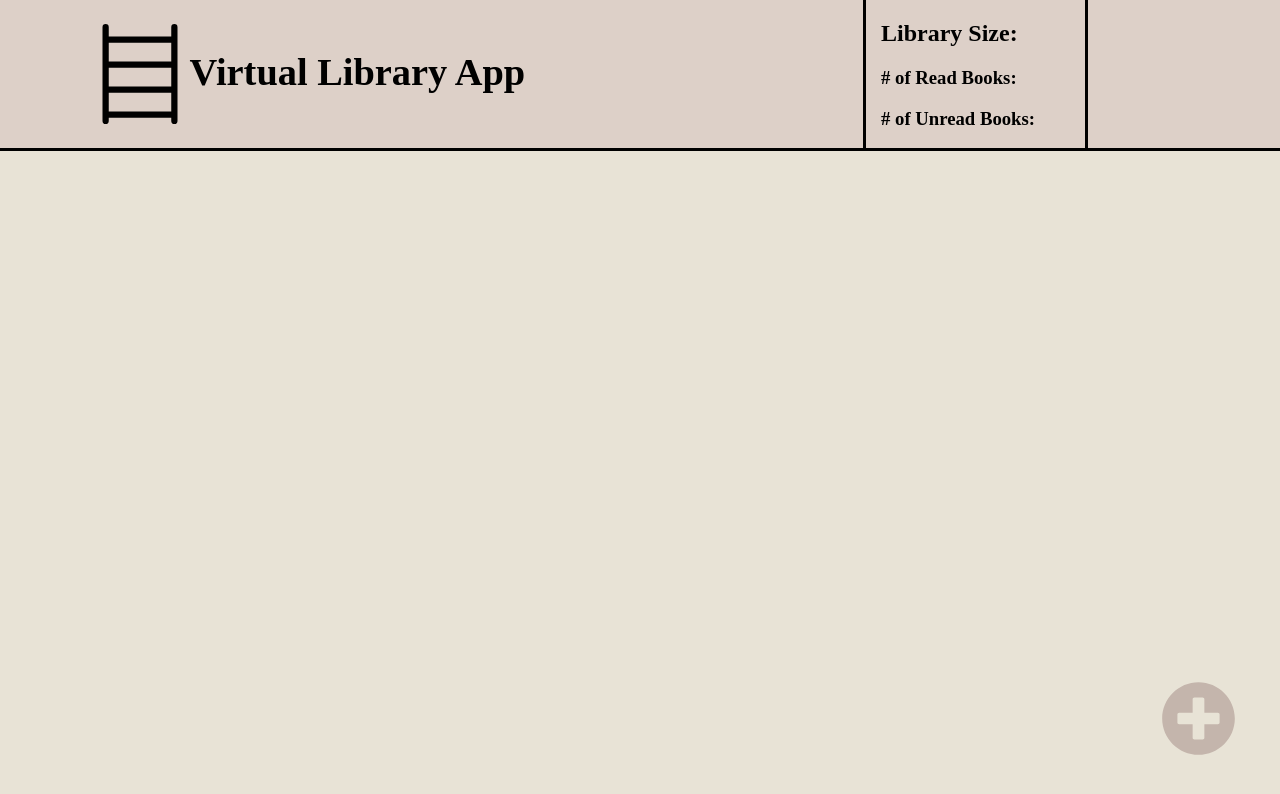
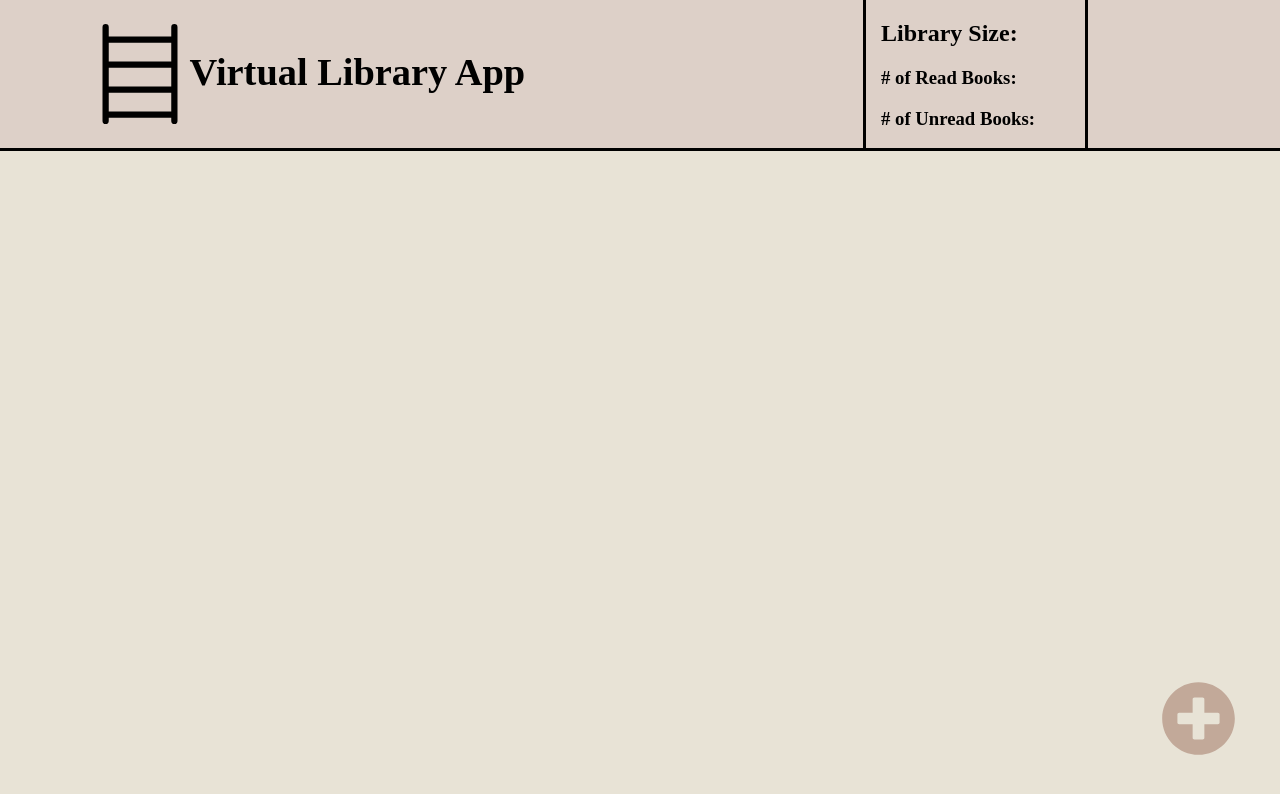
Before and after one commit to neelg07/Library, a website: page index.html in a window 1280 px wide. Drawn offline with Linux system fonts and the light colour scheme.

Commit message:
Update saturation in add book button

```diff
--- a/styles.css
+++ b/styles.css
@@ -76,5 +76,5 @@ body {
 }
 
 .add-icon {
-    filter: invert(99%) sepia(99%) saturate(411%) hue-rotate(299deg) brightness(78%) contrast(96%);
+    filter: invert(99%) sepia(99%) saturate(711%) hue-rotate(299deg) brightness(78%) contrast(93%);
 }
```
